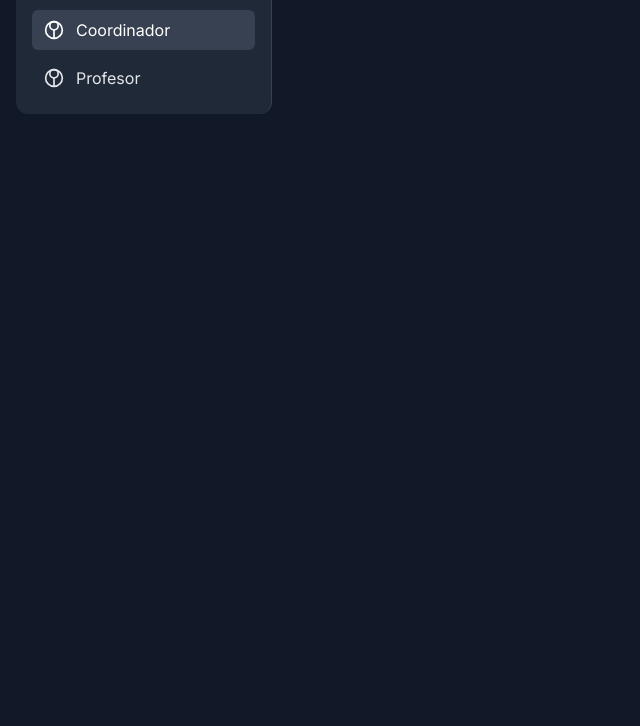
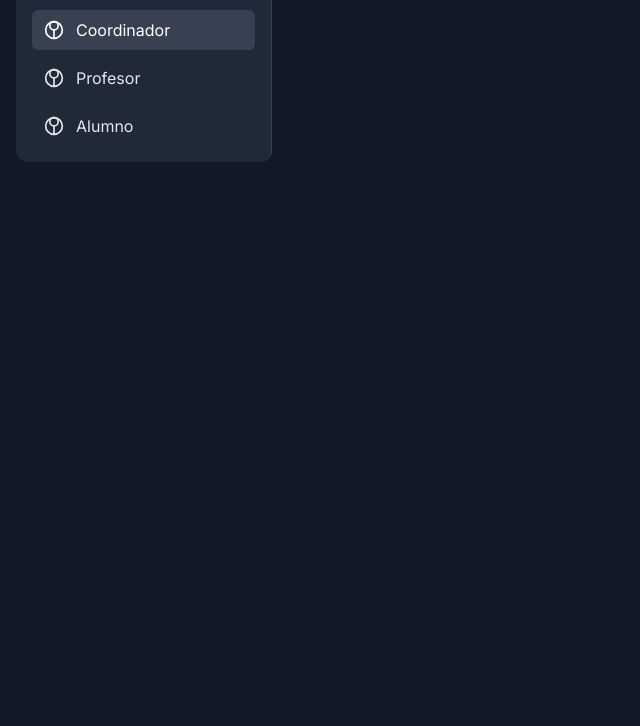
Before and after one commit to NotJavas/Hackathon, a plain HTML site: page src/components/SideBar.html in a window 1280 px wide. Shown: the part 74-800 px from the top of the page, without its empty margins (0-640 px from the left). Drawn offline with nearby package versions, Linux system fonts and the light colour scheme.

Commit message:
Se añade el panel de estudiante y se corrigen las rutas de los paneles en el sidebar y el iframe principal.

```diff
--- a/src/components/SideBar.html
+++ b/src/components/SideBar.html
@@ -32,6 +32,11 @@
                  <svg xmlns="http://www.w3.org/2000/svg" width="20" height="20" viewBox="0 0 24 24" fill="none" stroke="currentColor" stroke-width="2" stroke-linecap="round" stroke-linejoin="round"><path d="M12 22c5.523 0 10-4.477 10-10S17.523 2 12 2 2 6.477 2 12s4.477 10 10 10z"/><path d="M12 12a5 5 0 1 0 0-10 5 5 0 0 0 0 10z"/><path d="M12 12v10"/></svg>
                 <span>Profesor</span>
             </a>
+            <a href="./StudentPanel.html" target="content-frame" class="flex items-center gap-3 px-3 py-2 rounded-md hover:bg-gray-700 transition-colors">
+                 <svg xmlns="http://www.w3.org/2000/svg" width="20" height="20" viewBox="0 0 24 24" fill="none" stroke="currentColor" stroke-width="2" stroke-linecap="round" stroke-linejoin="round"><path d="M12 22c5.523 0 10-4.477 10-10S17.523 2 12 2 2 6.477 2 12s4.477 10 10 10z"/><path d="M12 12a5 5 0 1 0 0-10 5 5 0 0 0 0 10z"/><path d="M12 12v10"/></svg>
+                <span>Alumno</span>
+            </a>
+
         </nav>
     </aside>
 </body>
```
Also changed, not shown: src/pages/StudentPanel.html (added).
